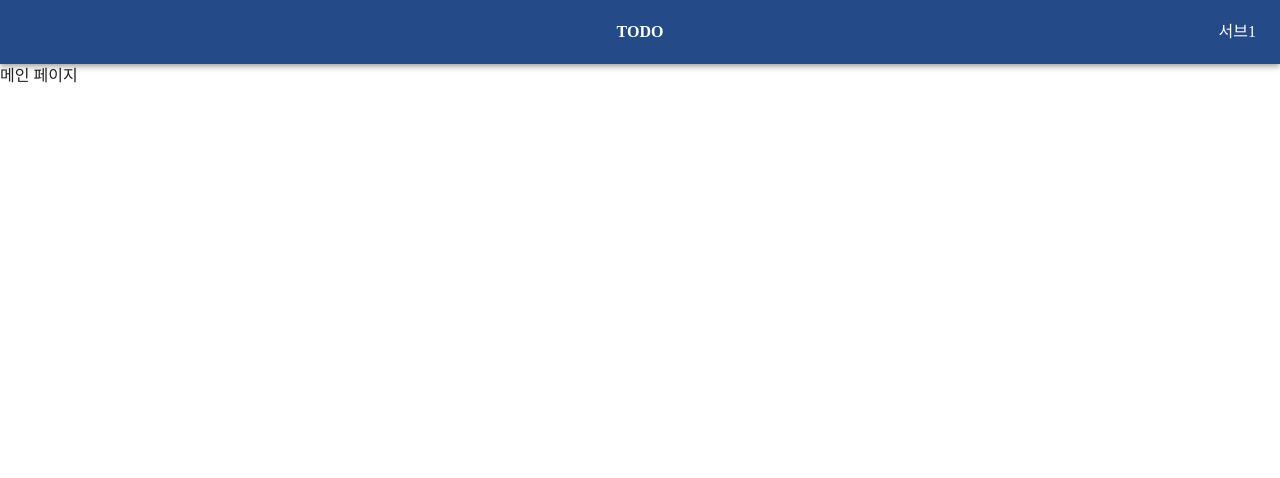
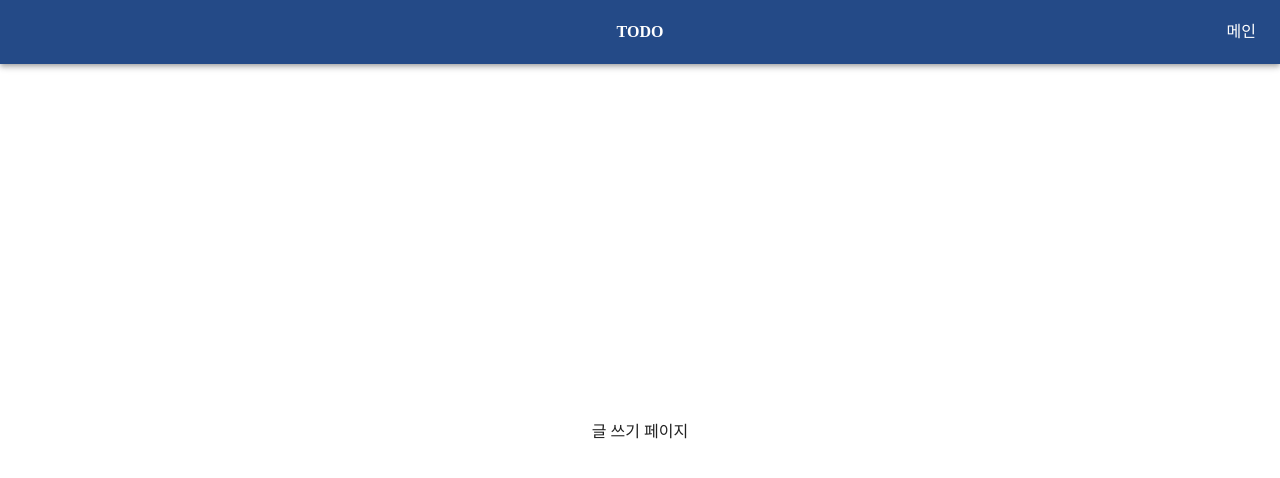
Before and after one commit to Minbyung/2024_react_todoList, a React (Create React App) app: page /#/write in a window 1280 px wide. Before the commit this address led to /#/main. Shown: the top 478 px of the page. Built offline with nearby package versions, Linux system fonts and the light colour scheme; a web font is replaced by a local one.

Commit message:
페이지 분리 및 초기 UI 작업 2

```diff
--- a/src/App.js
+++ b/src/App.js
@@ -1,8 +1,8 @@
 import { AppBar, Toolbar } from "@mui/material";
 import { Routes, Route, Navigate, NavLink, useLocation } from "react-router-dom";
 
-import MainPage from "./compoents/MainPage";
-import Sub1Page from "./compoents/Sub1Page";
+import MainPage from "./compoents/pages/MainPage";
+import WritePage from "./compoents/pages/WritePage";
 
 function App() {
   const location = useLocation();
@@ -12,13 +12,13 @@ function App() {
       <AppBar position="static">
         <Toolbar>
           <div className="flex-1"></div>
-          <div className="font-bold">TODO</div>
+          <div className="font-bold select-none">TODO</div>
           <div className="flex-1 flex justify-end">
-            {location.pathname != "/sub1" && (
-              <NavLink to="/sub1">서브1</NavLink>
+            {location.pathname != "/write" && (
+              <NavLink to="/write">글작성</NavLink>
             )}
 
-            {location.pathname == "/sub1" && (
+            {location.pathname == "/write" && (
               <NavLink to="/main">메인</NavLink>
             )}
           </div>
@@ -27,7 +27,7 @@ function App() {
 
       <Routes>
         <Route path="/main" element={<MainPage />} />
-        <Route path="/sub1" element={<Sub1Page />} />
+        <Route path="/write" element={<WritePage />} />
         <Route path="/*" element={<Navigate to ="/main" />} />
       </Routes>
     </>
--- a/src/compoents/MainPage.js
+++ /dev/null
@@ -1,7 +0,0 @@
-export default function MainPage() {
-    return (
-      <>
-        <h1>메인 페이지</h1>
-      </>
-    );
-  }
--- a/src/compoents/Sub1Page.js
+++ /dev/null
@@ -1,7 +0,0 @@
-export default function Sub1Page() {
-    return (
-      <>
-        <h1>서브 1 페이지</h1>
-      </>
-    );
-  }
--- /dev/null
+++ b/src/compoents/pages/MainPage.js
@@ -0,0 +1,11 @@
+export default function MainPage() {
+    return (
+      <>
+        <div className="flex-1 flex justify-center items-center">
+          <div>
+            <span>메인 페이지</span>
+          </div>
+        </div>
+      </>
+    );
+  }
--- /dev/null
+++ b/src/compoents/pages/WritePage.js
@@ -0,0 +1,11 @@
+export default function WritePage() {
+    return (
+      <>
+        <div className="flex-1 flex justify-center items-center">
+          <div>
+            <span>글 쓰기 페이지</span>
+          </div>
+        </div>
+      </>
+    );
+  }
--- a/src/index.css
+++ b/src/index.css
@@ -2,6 +2,7 @@
 @tailwind components;
 @tailwind utilities;
 
+/* 웹 폰트 적용 */
 @font-face {
     font-family: 'Pretendard-Regular';
     src: url('https://cdn.jsdelivr.net/gh/Project-Noonnu/noonfonts_2107@1.1/Pretendard-Regular.woff') format('woff');
@@ -25,3 +26,8 @@ html > body pre,
 html > body button {
     font-family: "Pretendard-Regular";
 }
+
+#root {
+    display: flex;
+    flex-direction: column;
+}
--- /dev/null
+++ b/src/util.js
@@ -0,0 +1,20 @@
+// 날짜 객체 입력받아서 문장(yyyy-mm-dd hh:mm:ss)으로 반환한다.
+function dateToStr(d) {
+    const pad = (n) => {
+      return n < 10 ? "0" + n : n;
+    }
+
+    return (
+      d.getFullYear() +
+      "-" +
+      pad(d.getMonth() + 1) +
+      "-" +
+      pad(d.getDate()) +
+      " " +
+      pad(d.getHours()) +
+      ":" +
+      pad(d.getMinutes()) +
+      ":" +
+      pad(d.getSeconds())
+    );
+  }
```
Also changed, not shown: 1 other file (tests, documents, lock files or other folders).
